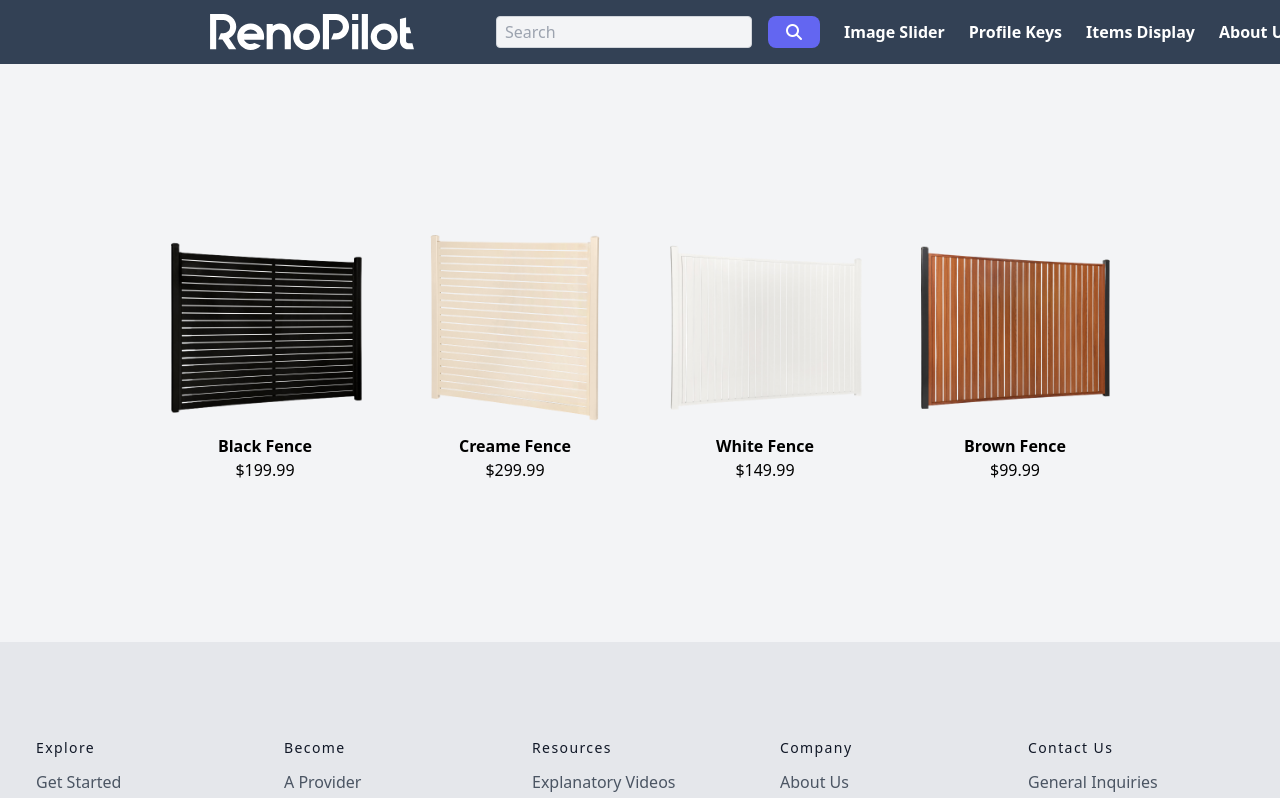
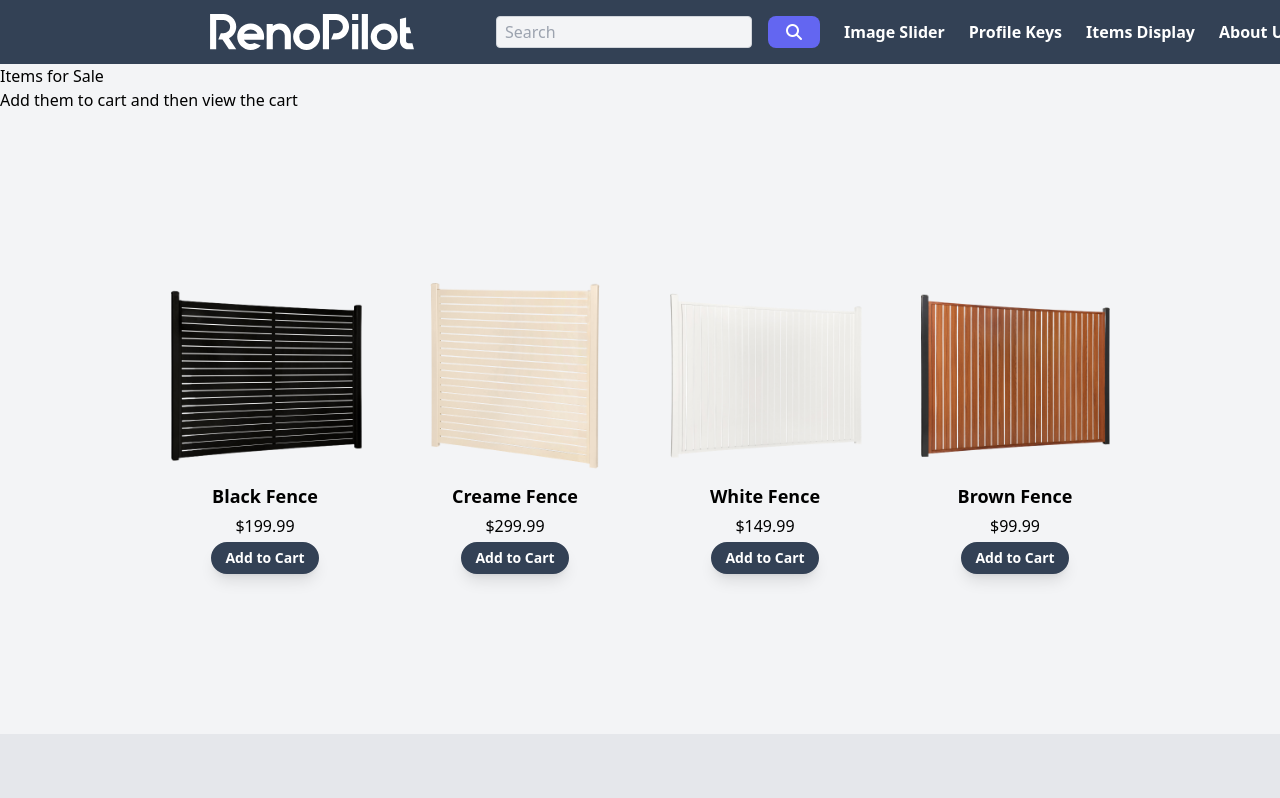
Before and after one commit to Syed-Haider-Shah/Personal-Website-Project, a React (Vite) app in the folder Client/: page /itemdisplay in a window 1280 px wide. Shown: the top 798 px of the page. Built offline with nearby package versions, Linux system fonts and the light colour scheme; no server answers.

Commit message:
Add to cart button added and a bit of styling added

```diff
--- a/Client/src/components/ItemDisplay.jsx
+++ b/Client/src/components/ItemDisplay.jsx
@@ -3,6 +3,10 @@ import Product from "./SmlComponents/Product";
 const ItemDisplay = () => {
   return (
     <>
+      <div>
+        <h>Items for Sale</h>
+        <p>Add them to cart and then view the cart</p>
+      </div>
       <div className="flex gap-10 m-40 place-items-center justify-center">
         {PRODUCTS.map((product) => (
           <Product key={product.id} data={product} />
--- a/Client/src/components/SmlComponents/Product.jsx
+++ b/Client/src/components/SmlComponents/Product.jsx
@@ -4,9 +4,12 @@ const Product = (props) => {
     <>
       <div className="">
         <img src={productImage} />
-        <div className="flex  flex-col items-center justify-center">
-          <p className="font-bold">{productName}</p>
-          <p>${price}</p>
+        <div className="flex gap-1 flex-col items-center justify-center">
+          <p className="font-bold text-lg">{productName}</p>
+          <p className="text-md">${price}</p>
+          <button className="font-bold hover:text-slate-700 text-sm hover:bg-white border-2 border-slate-700 bg-slate-700 text-white p-1 px-3 transition-all shadow-lg rounded-full">
+            Add to Cart
+          </button>
         </div>
       </div>
     </>
```
